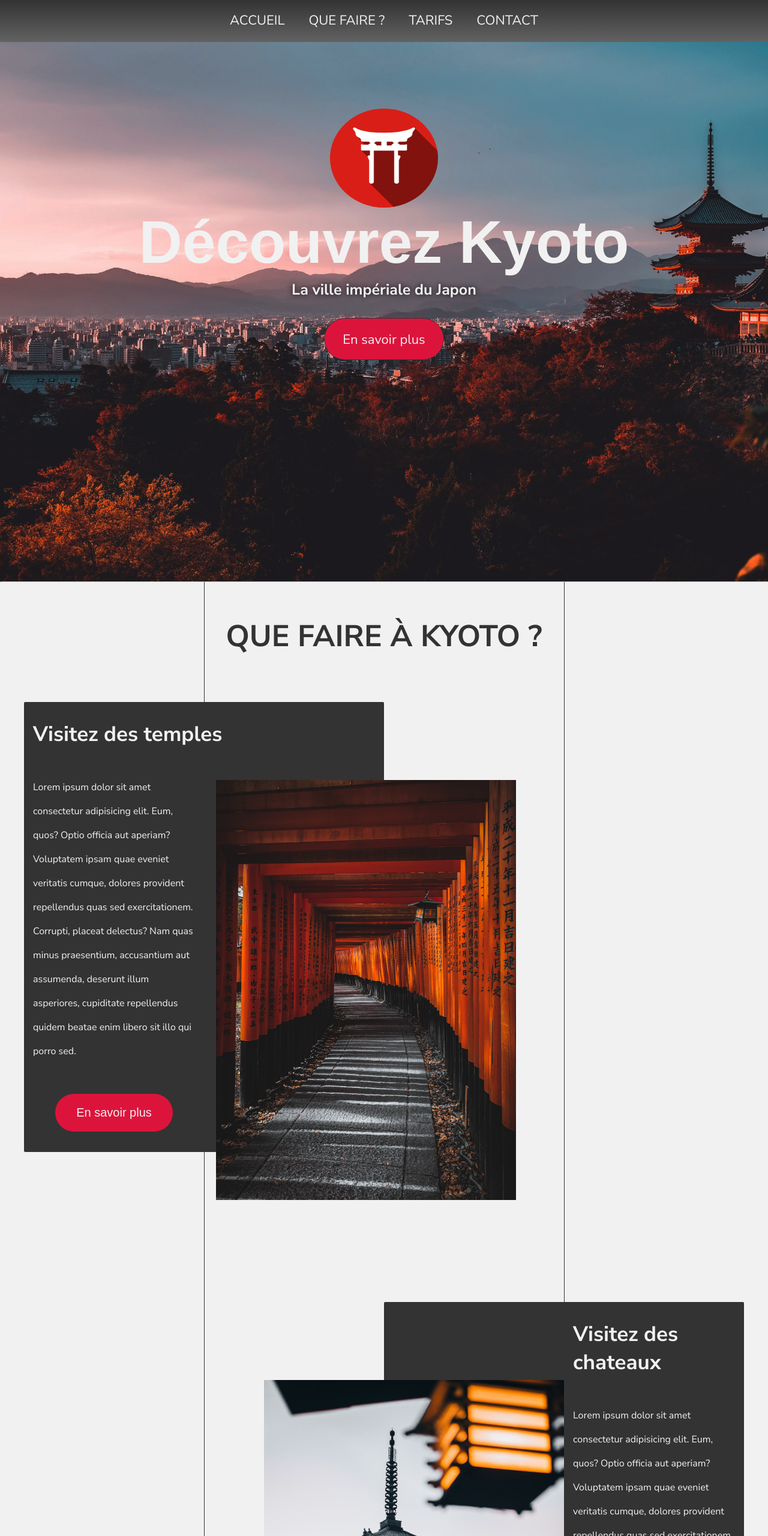
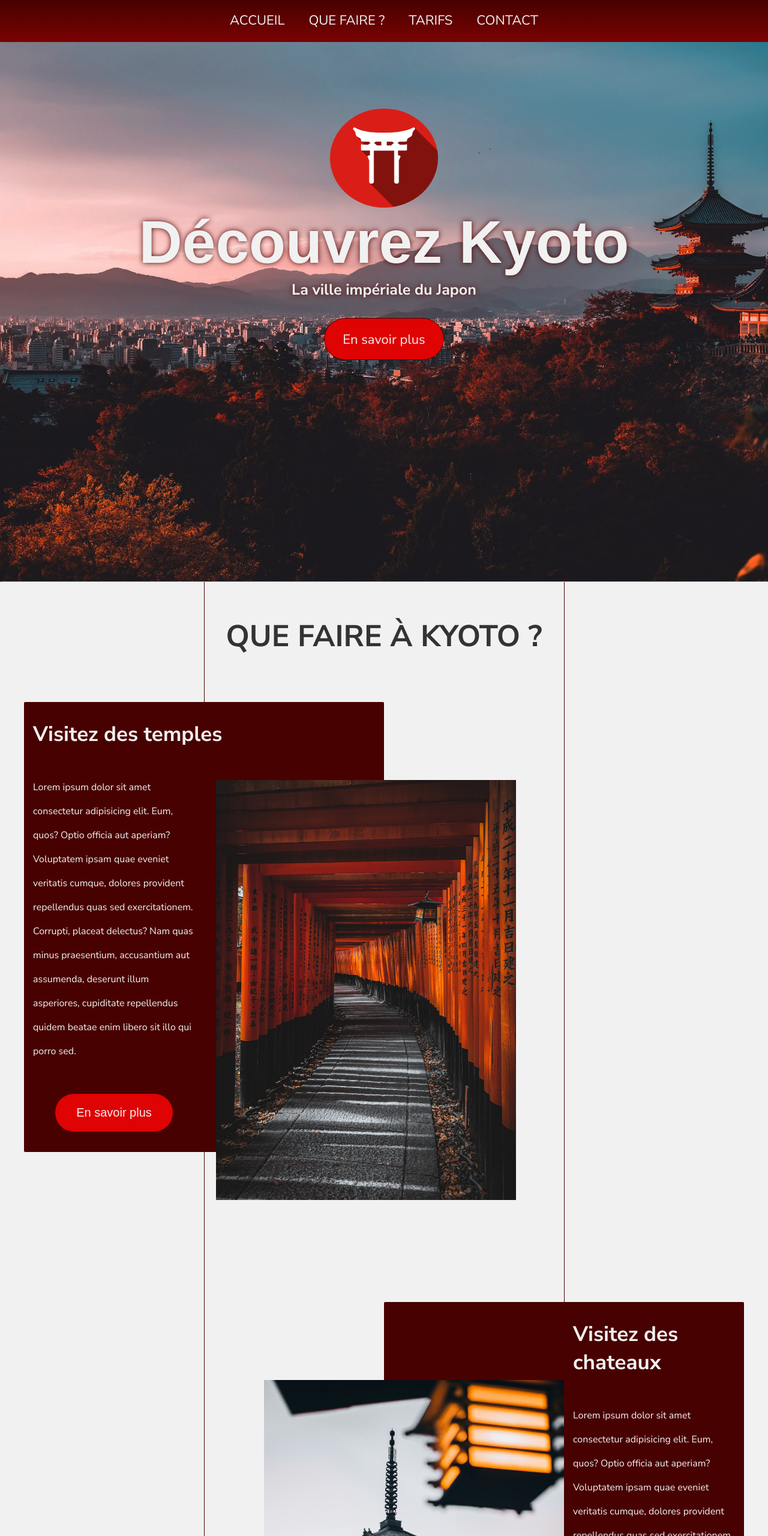
Before and after one commit to Peallyz/Decouvrez_Kyoto, a website: page index.html in a window 1280 px wide. Shown: the top 2560 px of the page at 60% size. Drawn offline with Linux system fonts and the light colour scheme; a web font is replaced by a local one.

Commit message:
Color changing to $cl_primary

```diff
--- a/styles/scss/_Asym.scss
+++ b/styles/scss/_Asym.scss
@@ -1,7 +1,7 @@
 .section__asymetrique {
   display: grid;
   grid-template: 200px repeat(3, auto) / 1fr 600px 1fr;
-  background: #f1f1f1;
+  background: $cl_secondary;
   h2 {
     grid-area: 1/1/2/-1;
     display: flex;
@@ -34,8 +34,8 @@
 }
 
 .bloc {
-  background: #333;
-  color: #f1f1f1;
+  background: $cl_primary;
+  color: $cl_secondary;
   position: relative;
   border-radius: 2px;
   height: 750px;
@@ -104,9 +104,9 @@
 .bloc button {
   border-radius: 9999px;
   outline: none;
-  border: 1px solid #333;
-  background: crimson;
-  color: #f1f1f1;
+  border: 1px solid $cl_primary;
+  background: lighten($cl_primary, 30%);
+  color: $cl_secondary;
   padding: 20px 35px;
   font-size: 20px;
   margin: 35px auto;
@@ -115,7 +115,7 @@
   transition: all 0.2s ease-in-out;
   &:hover {
     color: #ffffff;
-    background: darken(crimson, 10%);
+    background: lighten($cl_primary, 15%);
   }
 }
 
@@ -123,10 +123,10 @@
 
 .ligne__gauche {
   grid-area: 1/2/-1/3;
-  border-left: 1px solid #333;
+  border-left: 1px solid $cl_primary;
 }
 
 .ligne__droite {
   grid-area: 1/3/-1/4;
-  border-left: 1px solid #333;
+  border-left: 1px solid $cl_primary;
 }
--- a/styles/scss/_accueil.scss
+++ b/styles/scss/_accueil.scss
@@ -11,8 +11,9 @@
   h1 {
     text-align: center;
     font-size: 100px;
-    color: #f1f1f1;
+    color: $cl_secondary;
     font-family: Merienda one, sans-serif;
+    text-shadow: 0 0 10px $cl_primary;
   }
 }
 
@@ -27,16 +28,16 @@
   text-align: center;
   font-size: 25px;
   font-weight: bold;
-  color: #f1f1f1;
+  color: $cl_secondary;
   margin: 5px 0;
-  text-shadow: 0 0 10px #000000;
+  text-shadow: 0 0 10px $cl_primary;
 }
 
 .accueil__btn {
   border-radius: 9999px;
-  border: 1px solid #333;
-  background: crimson;
-  color: #f1f1f1;
+  border: 1px solid $cl_primary;
+  background: lighten($cl_primary, 30%);
+  color: $cl_secondary;
   font-size: 22px;
   display: block;
   width: 200px;
--- a/styles/scss/_contact.scss
+++ b/styles/scss/_contact.scss
@@ -42,7 +42,7 @@
     resize: none;
     outline: none;
     font-size: 20px;
-    background: darken(#f1f1f1, 5%);
+    background: darken($cl_secondary, 5%);
     color: #666666;
   }
   &:nth-child(4) {
@@ -57,8 +57,8 @@
     background: linear-gradient(
       to right,
       transparent 50%,
-      rgb(65, 65, 65) 50%,
-      rgb(134, 134, 134)
+      $cl_primary 50%,
+      lighten($cl_primary, 10%)
     );
     background-size: 210%;
     color: #333;
--- a/styles/scss/_navigation.scss
+++ b/styles/scss/_navigation.scss
@@ -2,7 +2,11 @@ nav {
   position: fixed;
   height: 70px;
   width: 100%;
-  background: linear-gradient(to bottom, #333, #626262);
+  background: linear-gradient(
+    to bottom,
+    $cl_primary,
+    lighten($cl_primary, 10%)
+  );
   z-index: 10;
 }
 
@@ -16,7 +20,11 @@ nav {
 }
 
 .nav__liste {
-  background: linear-gradient(to bottom, #333, #626262);
+  background: linear-gradient(
+    to bottom,
+    $cl_primary,
+    lighten($cl_primary, 10%)
+  );
   height: 100%;
   width: 100%;
   display: flex;
@@ -30,7 +38,7 @@ nav {
   align-items: center;
   & a {
     text-decoration: none;
-    color: #f1f1f1;
+    color: $cl_secondary;
     font-size: 22px;
     margin: 0 20px;
     text-transform: uppercase;
@@ -40,7 +48,7 @@ nav {
       margin: 0 auto;
       width: 100%;
       height: 2px;
-      background: #f1f1f1;
+      background: $cl_secondary;
       transform: scale(0);
       transform-origin: right;
       transition: transform 0.3s ease-in-out;
--- a/styles/scss/_reset.scss
+++ b/styles/scss/_reset.scss
@@ -4,6 +4,7 @@
   box-sizing: border-box;
   margin: 0;
   padding: 0;
+  scroll-behavior: smooth;
 }
 
 body {
--- a/styles/scss/_tarifs.scss
+++ b/styles/scss/_tarifs.scss
@@ -1,6 +1,6 @@
 .section__tarifs {
   padding-bottom: 150px;
-  border-bottom: 1px dashed #333;
+  border-bottom: 1px dashed $cl_primary;
   h3 {
     text-align: center;
     font-size: 45px;
@@ -75,8 +75,8 @@
     color: #333;
     transition: all 0.2s ease-in-out;
     &:hover {
-      background: #333;
-      color: #f1f1f1;
+      background: #480101;
+      color: $cl_secondary;
     }
   }
 }
--- a/styles/scss/_variables.scss
+++ b/styles/scss/_variables.scss
@@ -1 +1,4 @@
 @import url("https://fonts.googleapis.com/css2?family=Merienda+One&family=Nunito+Sans:wght@200;300;400;600;700&display=swap");
+
+$cl_primary: #480101;
+$cl_secondary: #f1f1f1;
```
Also changed, not shown: styles/css/style.css, 1 other file.
